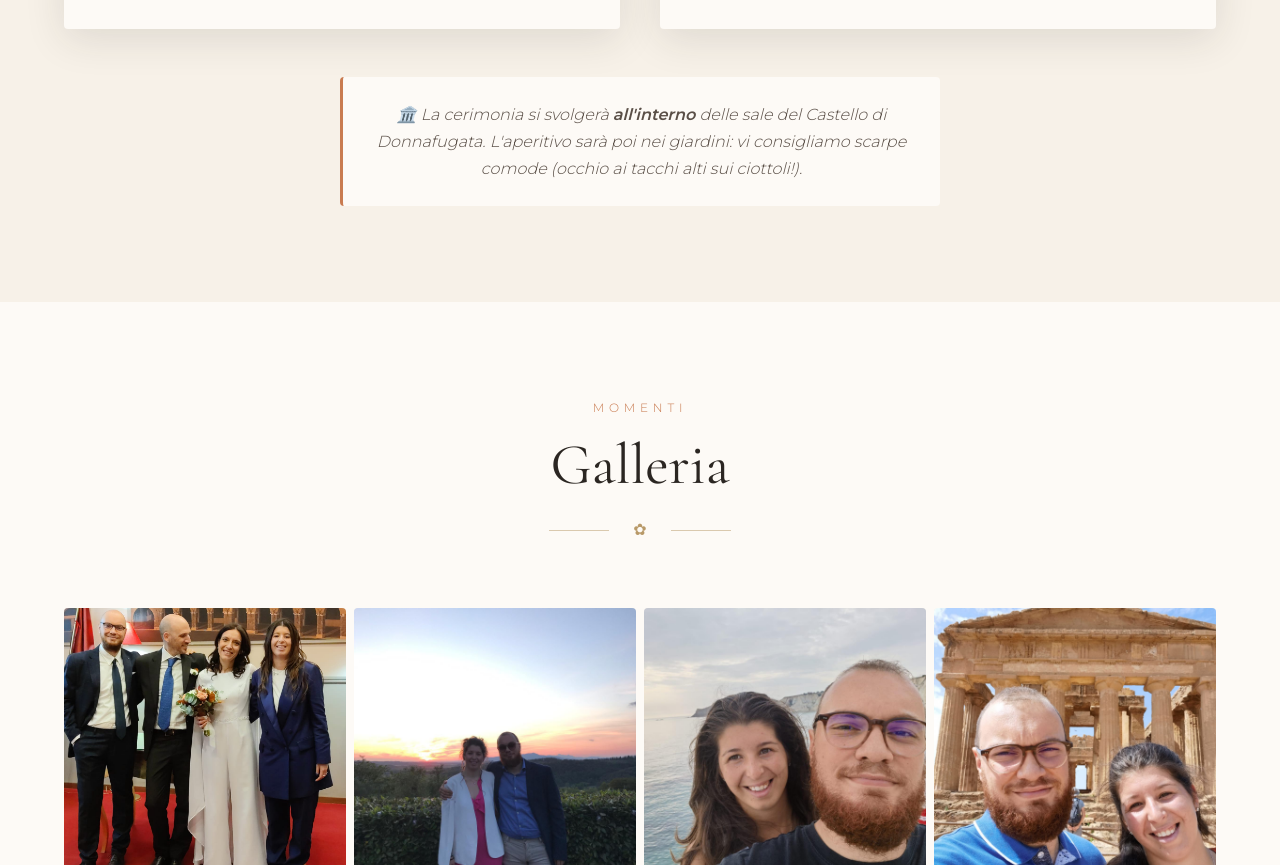
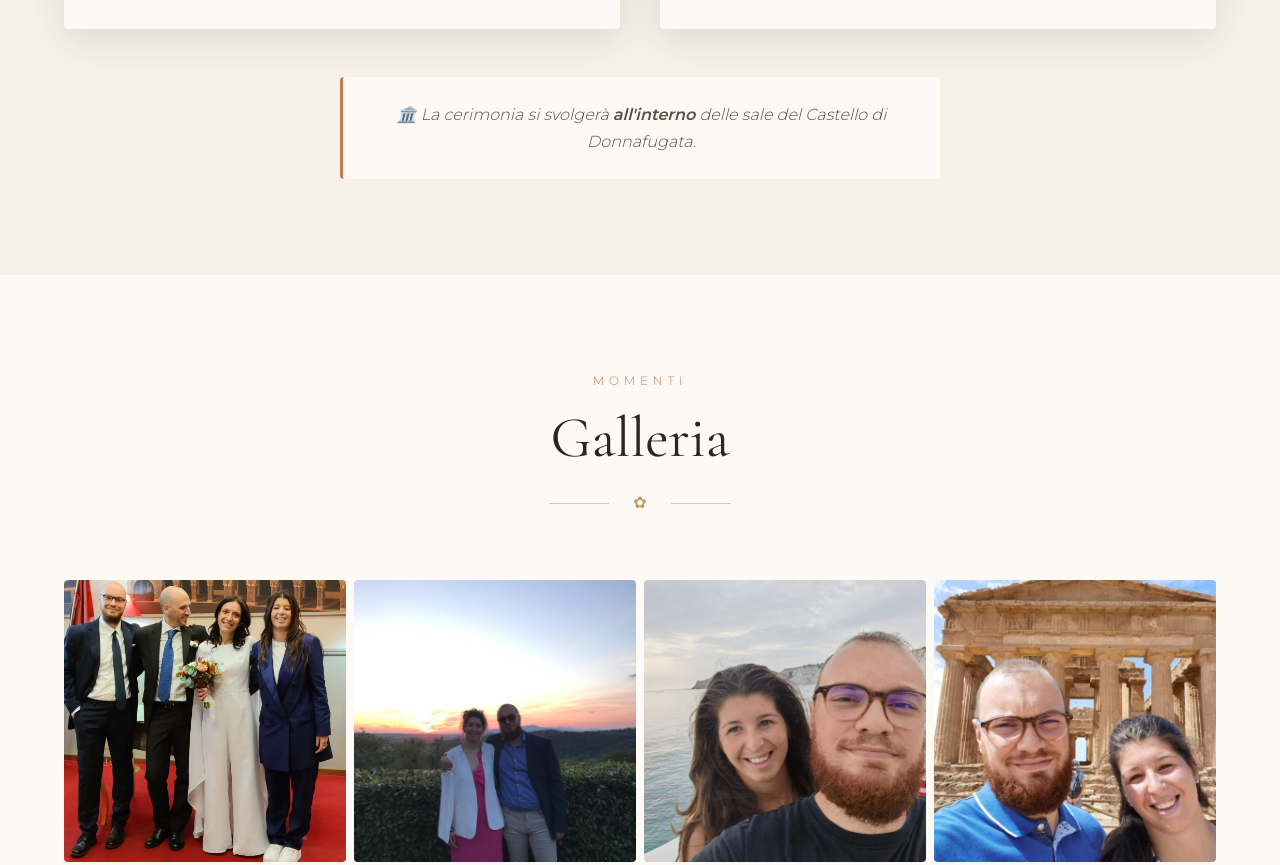
Before and after one commit to giuliaematteo/giuliaematteo.github.io, a plain HTML site: page index.html in a window 1280 px wide. Shown: the part 3836-4701 px from the top of the page. Drawn offline with nearby package versions, Linux system fonts and the light colour scheme.

Commit message:
Update index.html

```diff
--- a/index.html
+++ b/index.html
@@ -267,8 +267,7 @@
 
       <p class="info-note">
         🏛️ La cerimonia si svolgerà <strong>all'interno</strong> delle sale
-        del Castello di Donnafugata. L'aperitivo sarà poi nei giardini:
-        vi consigliamo scarpe comode (occhio ai tacchi alti sui ciottoli!).
+        del Castello di Donnafugata.
       </p>
     </div>
   </section>
@@ -335,7 +334,6 @@
         </div>
 
         <p class="gift-note">
-          (Sostituite i dati qui sopra con quelli reali prima di pubblicare il sito.)
         </p>
       </div>
     </div>
```
